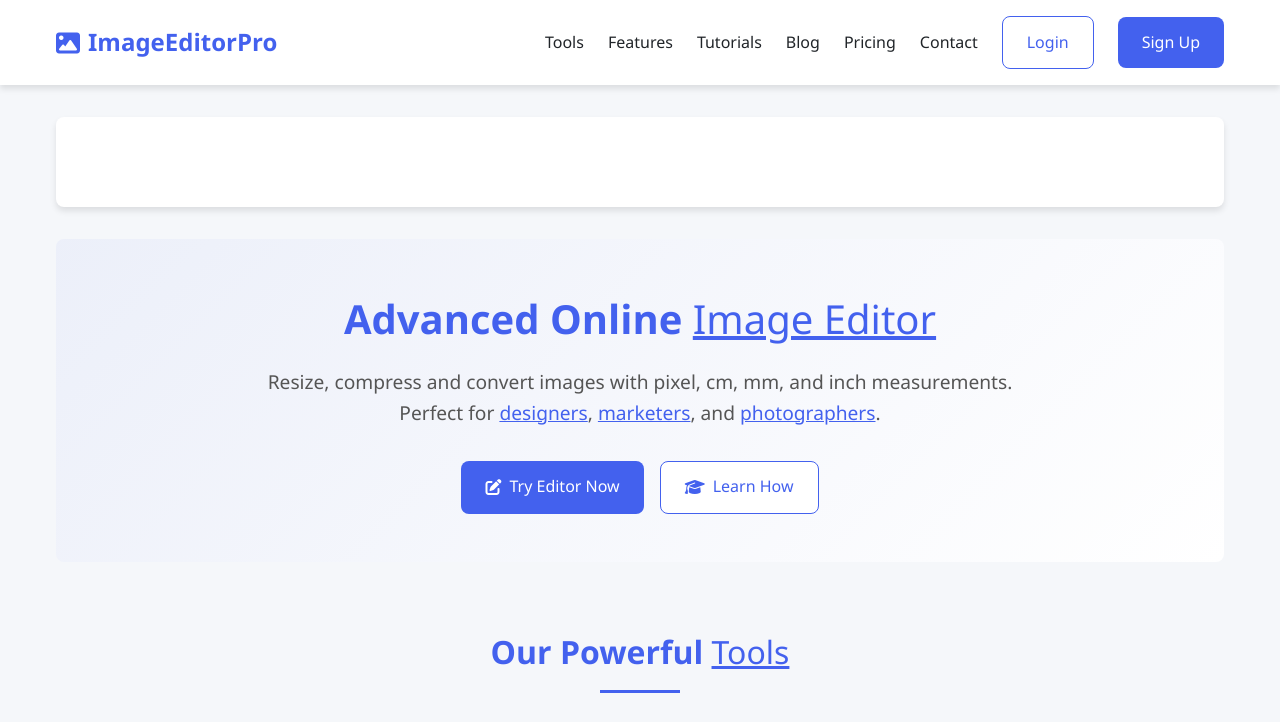
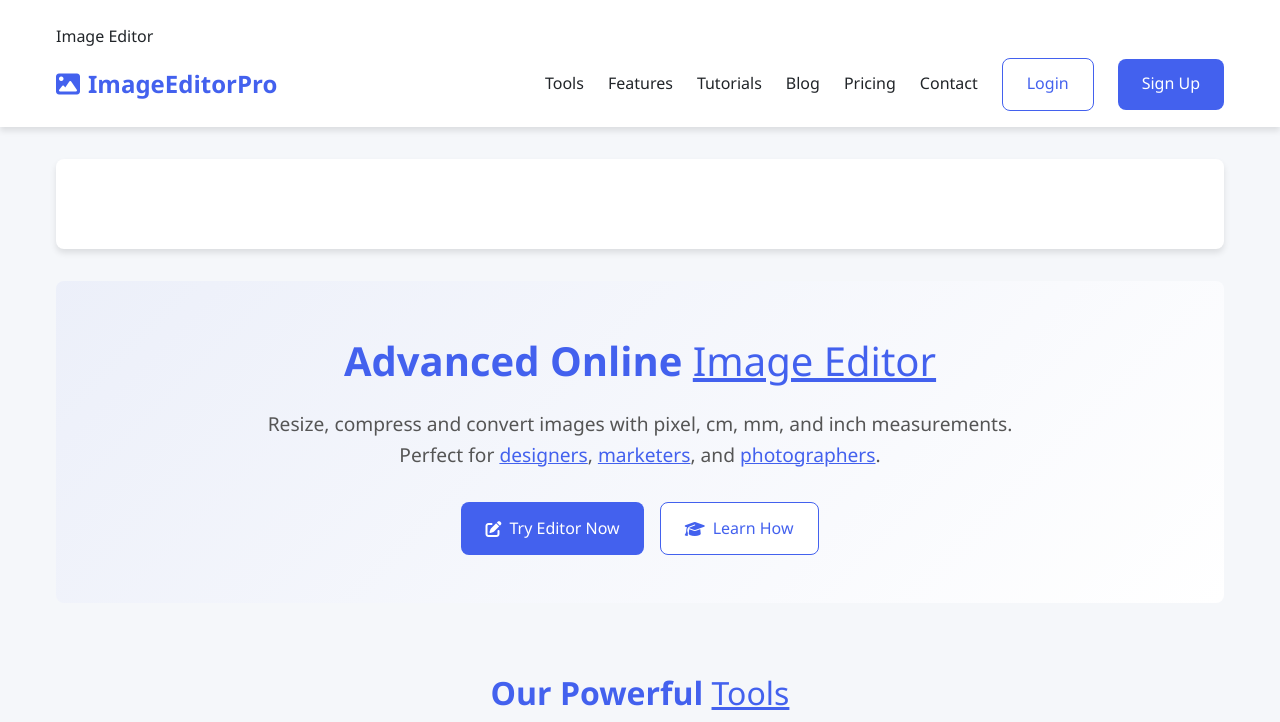
Before and after one commit to amirilal/Image-Editors-tools, a plain HTML site: page index.html in a window 1280 px wide. Shown: the top 722 px of the page. Drawn offline with Linux system fonts and the light colour scheme.

Commit message:
Update index.html

```diff
--- a/index.html
+++ b/index.html
@@ -213,6 +213,11 @@
     <!-- End Google Tag Manager -->
 
     <header>
+        <nav class="navbar">
+  <!-- Other links -->
+  <a href="img-editors.html" class="nav-link">Image Editor</a>
+</nav>
+
         <nav class="navbar" aria-label="Main navigation">
             <a href="/" class="logo">
                 <i class="fas fa-image" aria-hidden="true"></i>
```
